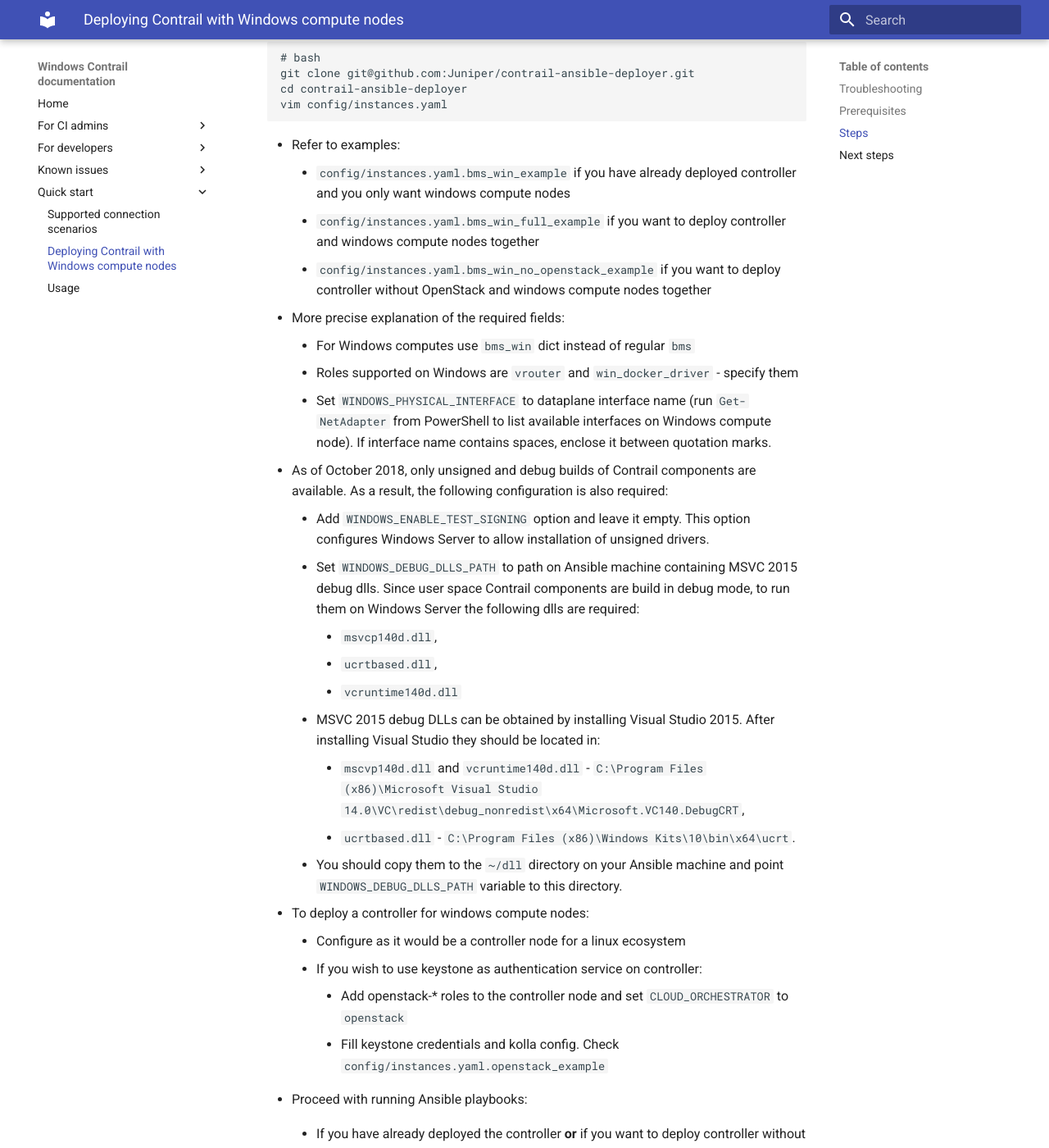
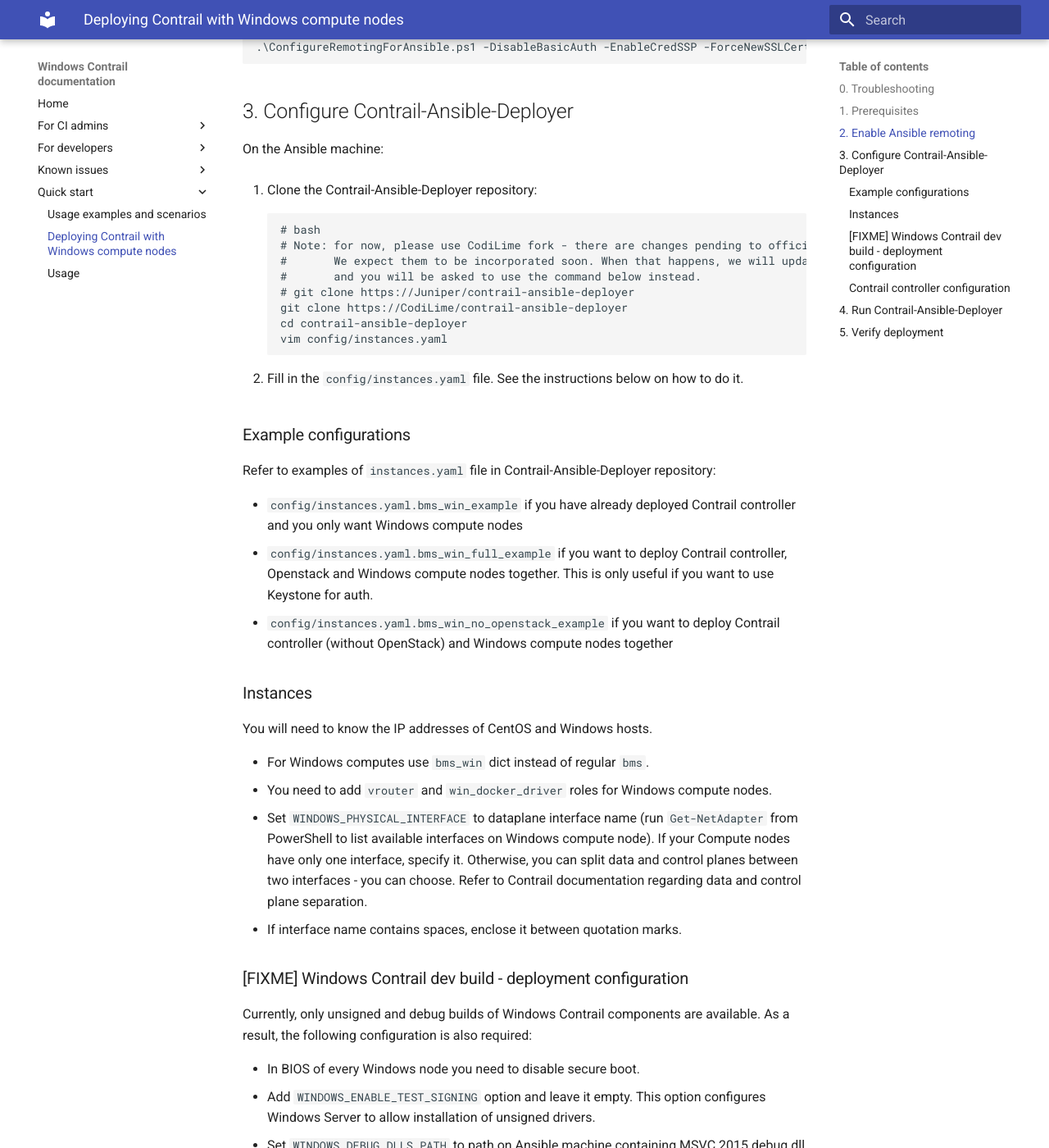
Before and after one commit to piotr-szuberski/contrail-windows-docs, an MkDocs documentation site: the page built from doc/Quick_start/deployment.md, in a window 1280 px wide and 1400 px high, scrolled down 1051 px. Shown: the whole window at 82% size. Built offline with MkDocs 1.6.1 and Material for MkDocs 9.7.7, drawn with Linux system fonts in a browser that asks for light colours; some of the changed text lies outside the part shown.

Commit message:
Apply Bartlomiej's suggestions. (#75)

```diff
--- a/doc/Quick_start/deployment.md
+++ b/doc/Quick_start/deployment.md
@@ -1,15 +1,17 @@
 # Deploying Contrail with Windows compute nodes
 
-## Troubleshooting
+## 0. Troubleshooting
 
 **Note**: if you encounter any problems during or after deployment,
 see [troubleshooting section](../Known_issues/Troubleshooting.md).
 
-## Prerequisites
+## 1. Prerequisites
 
-* Machine with CentOS 7.5 installed,
-* Machine(s) with Windows Server 2016 (please see requirements below),
-* Machine for running Ansible playbooks (Linux or Windows with WSL).
+To deploy Windows Contrail, you will need:
+
+* Machine with CentOS 7.5 installed (for Contrail Controller),
+* Machine(s) with Windows Server 2016 (for Windows compute nodes - please see requirements below),
+* Machine for running Ansible playbooks (Linux or Windows with WSL). This can be your laptop. You need Ansible v2.4.2.
 
 Requirements for Windows Server 2016 machine:
 
@@ -24,58 +26,107 @@
 * Windows machines should have different hostnames.
 * Windows machines should be accessible using the same set of credentials.
 
-## Steps
+## 2. Enable Ansible remoting
 
-- On each of the Windows hosts enable Ansible remoting:
+On each of the Windows hosts enable Ansible remoting:
 
-        # PowerShell
-        Invoke-WebRequest https://raw.githubusercontent.com/ansible/ansible/devel/examples/scripts/ConfigureRemotingForAnsible.ps1 -OutFile ConfigureRemotingForAnsible.ps1
-        .\ConfigureRemotingForAnsible.ps1 -DisableBasicAuth -EnableCredSSP -ForceNewSSLCert -SkipNetworkProfileCheck
+    # PowerShell
+    Invoke-WebRequest https://raw.githubusercontent.com/ansible/ansible/devel/examples/scripts/ConfigureRemotingForAnsible.ps1 -OutFile ConfigureRemotingForAnsible.ps1
+    .\ConfigureRemotingForAnsible.ps1 -DisableBasicAuth -EnableCredSSP -ForceNewSSLCert -SkipNetworkProfileCheck
 
-* On the Ansible machine:
+## 3. Configure Contrail-Ansible-Deployer
+
+On the Ansible machine:
+
+1. Clone the Contrail-Ansible-Deployer repository:
 
         # bash
-        git clone git@github.com:Juniper/contrail-ansible-deployer.git
+        # Note: for now, please use CodiLime fork - there are changes pending to official Juniper repository.
+        #       We expect them to be incorporated soon. When that happens, we will update this documentation section
+        #       and you will be asked to use the command below instead.
+        # git clone https://Juniper/contrail-ansible-deployer
+        git clone https://CodiLime/contrail-ansible-deployer
         cd contrail-ansible-deployer
         vim config/instances.yaml
 
-    * Refer to examples:
-        * `config/instances.yaml.bms_win_example` if you have already deployed controller and you only want windows compute nodes
-        * `config/instances.yaml.bms_win_full_example` if you want to deploy controller and windows compute nodes together
-        * `config/instances.yaml.bms_win_no_openstack_example` if you want to deploy controller without OpenStack and windows compute nodes together
-    * More precise explanation of the required fields:
-        * For Windows computes use `bms_win` dict instead of regular `bms`
-        * Roles supported on Windows are `vrouter` and `win_docker_driver` - specify them
-        * Set `WINDOWS_PHYSICAL_INTERFACE` to dataplane interface name (run `Get-NetAdapter` from PowerShell to list available interfaces on Windows compute node).
-          If interface name contains spaces, enclose it between quotation marks.
-    * As of October 2018, only unsigned and debug builds of Contrail components are available. As a result, the following configuration is also required:
-        * Add `WINDOWS_ENABLE_TEST_SIGNING` option and leave it empty. This option configures Windows Server to allow installation of unsigned drivers.
-        * Set `WINDOWS_DEBUG_DLLS_PATH` to path on Ansible machine containing MSVC 2015 debug dlls. Since user space Contrail components are build in debug mode, to run them on Windows Server the following dlls are required:
-            * `msvcp140d.dll`,
-            * `ucrtbased.dll`,
-            * `vcruntime140d.dll`
-        * MSVC 2015 debug DLLs can be obtained by installing Visual Studio 2015. After installing Visual Studio they should be located in:
-            * `mscvp140d.dll` and `vcruntime140d.dll` - `C:\Program Files (x86)\Microsoft Visual Studio 14.0\VC\redist\debug_nonredist\x64\Microsoft.VC140.DebugCRT`,
-            * `ucrtbased.dll` - `C:\Program Files (x86)\Windows Kits\10\bin\x64\ucrt`.
-        * You should copy them to the `~/dll` directory on your Ansible machine and point `WINDOWS_DEBUG_DLLS_PATH` variable to this directory.
-    * To deploy a controller for windows compute nodes:
-        * Configure as it would be a controller node for a linux ecosystem
-        * If you wish to use keystone as authentication service on controller:
-            * Add openstack-* roles to the controller node and set `CLOUD_ORCHESTRATOR` to `openstack`
-            * Fill keystone credentials and kolla config. Check `config/instances.yaml.openstack_example`
-    * Proceed with running Ansible playbooks:
-        * If you have already deployed the controller **or** if you want to deploy controller without OpenStack (noauth mode):
+1. Fill in the `config/instances.yaml` file. See the instructions below on how to do it.
 
-                sudo -H ansible-playbook -i inventory/ playbooks/configure_instances.yml
-                sudo -H ansible-playbook -i inventory/ playbooks/install_contrail.yml
+### Example configurations
 
-        * If you want to deploy controller with OpenStack:
+Refer to examples of `instances.yaml` file in Contrail-Ansible-Deployer repository:
 
-                sudo -H ansible-playbook -e orchestrator=openstack -i inventory/ playbooks/configure_instances.yml
-                sudo -H ansible-playbook -i inventory playbooks/install_openstack.yml
-                sudo -H ansible-playbook -e orchestrator=openstack -i inventory/ playbooks/install_contrail.yml
+* `config/instances.yaml.bms_win_example` if you have already deployed Contrail controller and you only want
+    Windows compute nodes
+* `config/instances.yaml.bms_win_full_example` if you want to deploy Contrail controller, Openstack and Windows
+    compute nodes together. This is only useful if you want to use Keystone for auth.
+* `config/instances.yaml.bms_win_no_openstack_example` if you want to deploy Contrail controller (without OpenStack)
+    and Windows compute nodes together
 
-## Next steps
+### Instances
+
+You will need to know the IP addresses of CentOS and Windows hosts.
+
+* For Windows computes use `bms_win` dict instead of regular `bms`.
+* You need to add `vrouter` and `win_docker_driver` roles for Windows compute nodes.
+* Set `WINDOWS_PHYSICAL_INTERFACE` to dataplane interface name (run `Get-NetAdapter` from PowerShell to list available
+    interfaces on Windows compute node). If your Compute nodes have only one interface, specify it. Otherwise, you
+    can split data and control planes between two interfaces - you can choose. Refer to Contrail documentation
+    regarding data and control plane separation.
+* If interface name contains spaces, enclose it between quotation marks.
+
+### [FIXME] Windows Contrail dev build - deployment configuration
+
+Currently, only unsigned and debug builds of Windows Contrail components are available. As a result, the following
+configuration is also required:
+
+* In BIOS of every Windows node you need to disable secure boot.
+* Add `WINDOWS_ENABLE_TEST_SIGNING` option and leave it empty. This option configures Windows Server to allow
+    installation of unsigned drivers.
+* Set `WINDOWS_DEBUG_DLLS_PATH` to path on Ansible machine containing MSVC 2015 debug dll libraries.Since user space
+    Contrail components are build in debug mode, to run them on Windows Server the following dlls are required:
+    * `msvcp140d.dll`,
+    * `ucrtbased.dll`,
+    * `vcruntime140d.dll`
+
+    MSVC 2015 debug DLLs can be obtained by installing Visual Studio 2015. After installing Visual Studio they should
+    be located in:
+
+    * `mscvp140d.dll` and `vcruntime140d.dll` -
+        `C:\Program Files (x86)\Microsoft Visual Studio 14.0\VC\redist\debug_nonredist\x64\Microsoft.VC140.DebugCRT`,
+    * `ucrtbased.dll` - `C:\Program Files (x86)\Windows Kits\10\bin\x64\ucrt`.
+
+    You should copy them to the `~/dll` directory on your Ansible machine and point `WINDOWS_DEBUG_DLLS_PATH`
+    variable to this directory. Make sure they are 64-bit.
+
+### Contrail controller configuration
+
+Configure Contrail Controller it would be a normal controller node for a Linux ecosystem. Refer to
+[Contrail-Ansible-Deployer wiki](https://github.com/Juniper/contrail-ansible-deployer/wiki).
+
+If you wish to use keystone as authentication service on controller:
+
+* Add `openstack-*` roles to the controller node and set `CLOUD_ORCHESTRATOR` to `openstack`
+* Fill Keystone credentials and Kolla config. Refer to `config/instances.yaml.bms_win_full_example`.
+
+## 4. Run Contrail-Ansible-Deployer
+
+Proceed with running Ansible playbooks:
+
+* If you have already deployed the Controller **or** if you want to deploy Controller without OpenStack (noauth mode):
+
+        sudo -H ansible-playbook -i inventory/ playbooks/configure_instances.yml
+        sudo -H ansible-playbook -i inventory/ playbooks/install_contrail.yml
+
+* If you want to deploy controller with OpenStack (Keystone auth):
+
+        sudo -H ansible-playbook -e orchestrator=openstack -i inventory/ playbooks/configure_instances.yml
+        sudo -H ansible-playbook -i inventory playbooks/install_openstack.yml
+        sudo -H ansible-playbook -e orchestrator=openstack -i inventory/ playbooks/install_contrail.yml
+
+**Important**: you can re-run any `ansible-playbook`, but you shouldn't change their order. E.g. if you already ran
+`install_contrail.yml`, then rerunning `configure_instances.yml` may lead to errors.
+
+## 5. Verify deployment
 
 1. Run `Invoke-DiagnosticCheck.ps1` script from [tools repository](https://github.com/Juniper/contrail-windows-tools).
     If deployment went correctly, all checks should pass.
@@ -88,4 +139,4 @@
     misconfiguration).
 
 1. Refer to [usage documentation](./usage.md) to learn how to create networks and containers.
-1. You can run manual connection dev tests. Refer to [this document](./connection_scenarios.md).
+1. (Optional) Refer to usage examples and run manual tests. Refer to [this document](./connection_scenarios.md).
```
Also changed, not shown: doc/Quick_start/connection_scenarios.md (+50 -19 lines), doc/Quick_start/netcreate.png (added), doc/Quick_start/policy.png (added).
